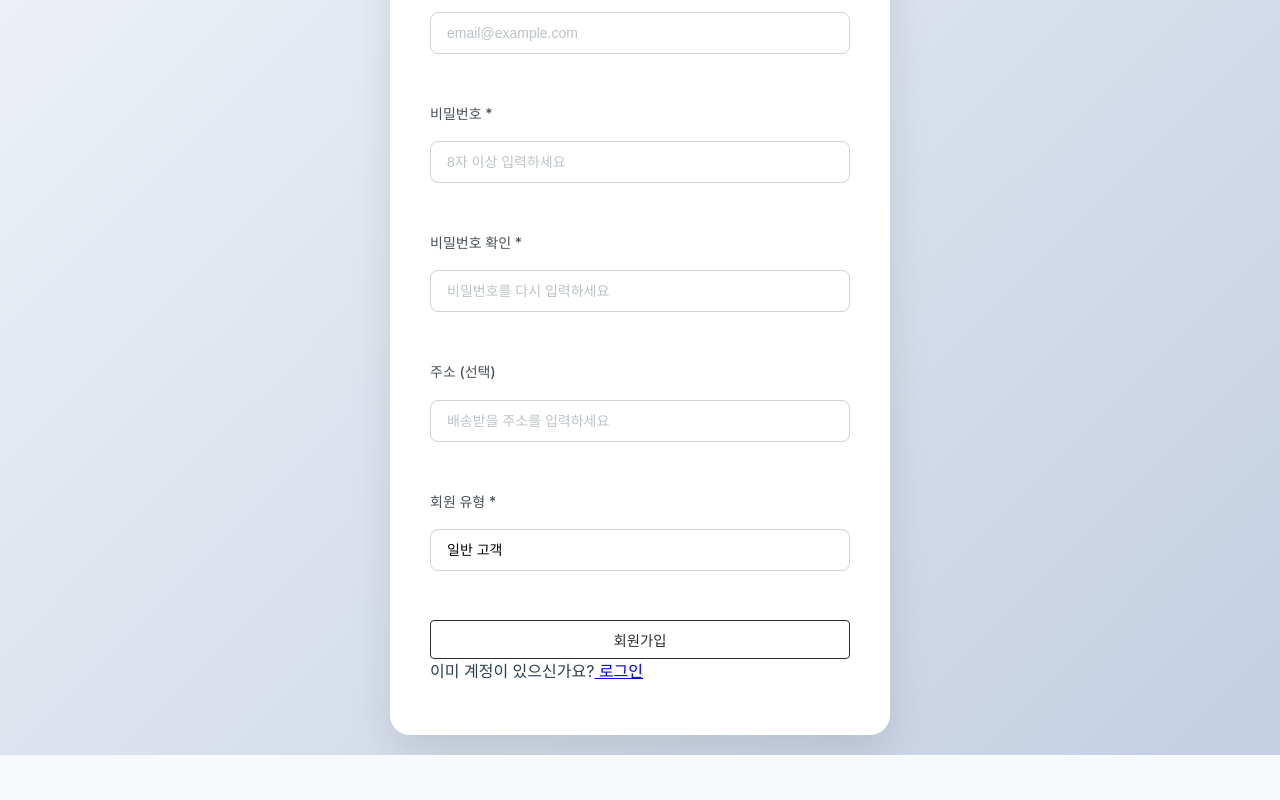
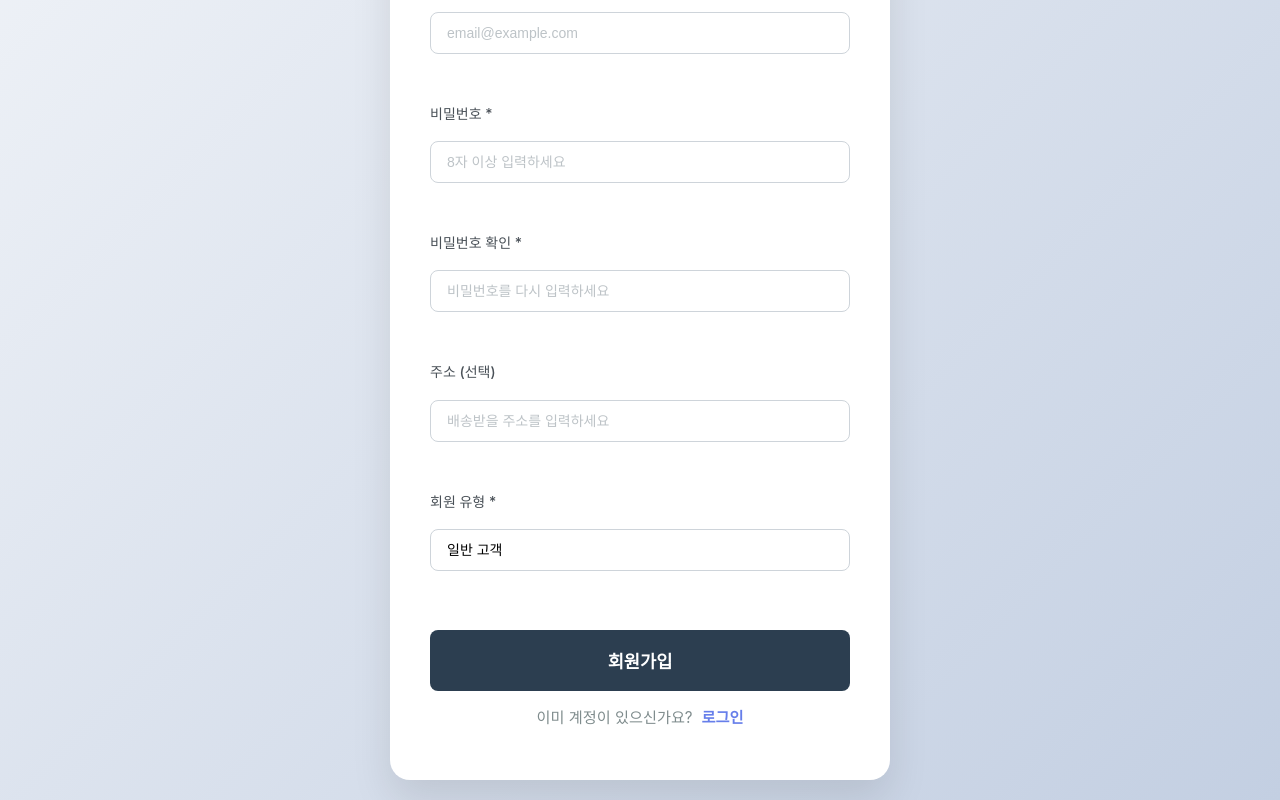
Before and after one commit to ElviaChoi/vibe-coding-shopping-mall, a React app in the folder client/: page /signup in a window 1280 px wide. Shown: the part 419-1219 px from the top of the page. Before the commit the page ends 1174 px from the top, so only its background shows below. Built offline with nearby package versions, Linux system fonts and the light colour scheme; no server answers; the HTML template or start-up script is replaced by a standard one.

Commit message:
Fix: API URL 환경변수 적용 및 UI 스타일 개선

```diff
--- a/client/src/styles/App.css
+++ b/client/src/styles/App.css
@@ -3636,3 +3636,77 @@
     width: 100%;
   }
 }
+
+/* 회원가입/로그인 페이지 버튼 스타일 오버라이드 */
+.signup-form .signup-btn {
+  background: #2c3e50;
+  color: white;
+  padding: 18px;
+  border: none;
+  border-radius: 8px;
+  font-size: 1.1rem;
+  font-weight: 600;
+  cursor: pointer;
+  transition: all 0.3s ease;
+  margin-top: 10px;
+  width: 100%;
+}
+
+.signup-form .signup-btn:hover:not(:disabled) {
+  background: #34495e;
+  transform: translateY(-2px);
+  box-shadow: 0 10px 20px rgba(0, 0, 0, 0.2);
+}
+
+.signup-form .signup-btn:disabled {
+  background: #bdc3c7;
+  cursor: not-allowed;
+  transform: none;
+  box-shadow: none;
+}
+
+.login-form .login-btn {
+  background: #2c3e50;
+  color: white;
+  padding: 18px;
+  border: none;
+  border-radius: 8px;
+  font-size: 1.1rem;
+  font-weight: 600;
+  cursor: pointer;
+  transition: all 0.3s ease;
+  margin-top: 10px;
+  width: 100%;
+}
+
+.login-form .login-btn:hover:not(:disabled) {
+  background: #34495e;
+  transform: translateY(-2px);
+  box-shadow: 0 10px 20px rgba(0, 0, 0, 0.2);
+}
+
+.login-form .login-btn:disabled {
+  background: #bdc3c7;
+  cursor: not-allowed;
+  transform: none;
+  box-shadow: none;
+}
+
+.login-link {
+  margin-top: 15px;
+  font-size: 0.95rem;
+  text-align: center;
+  color: #7f8c8d;
+}
+
+.login-link a {
+  color: #667eea;
+  text-decoration: none;
+  font-weight: 600;
+  transition: color 0.3s ease;
+  margin-left: 5px;
+}
+
+.login-link a:hover {
+  color: #764ba2;
+}
```
